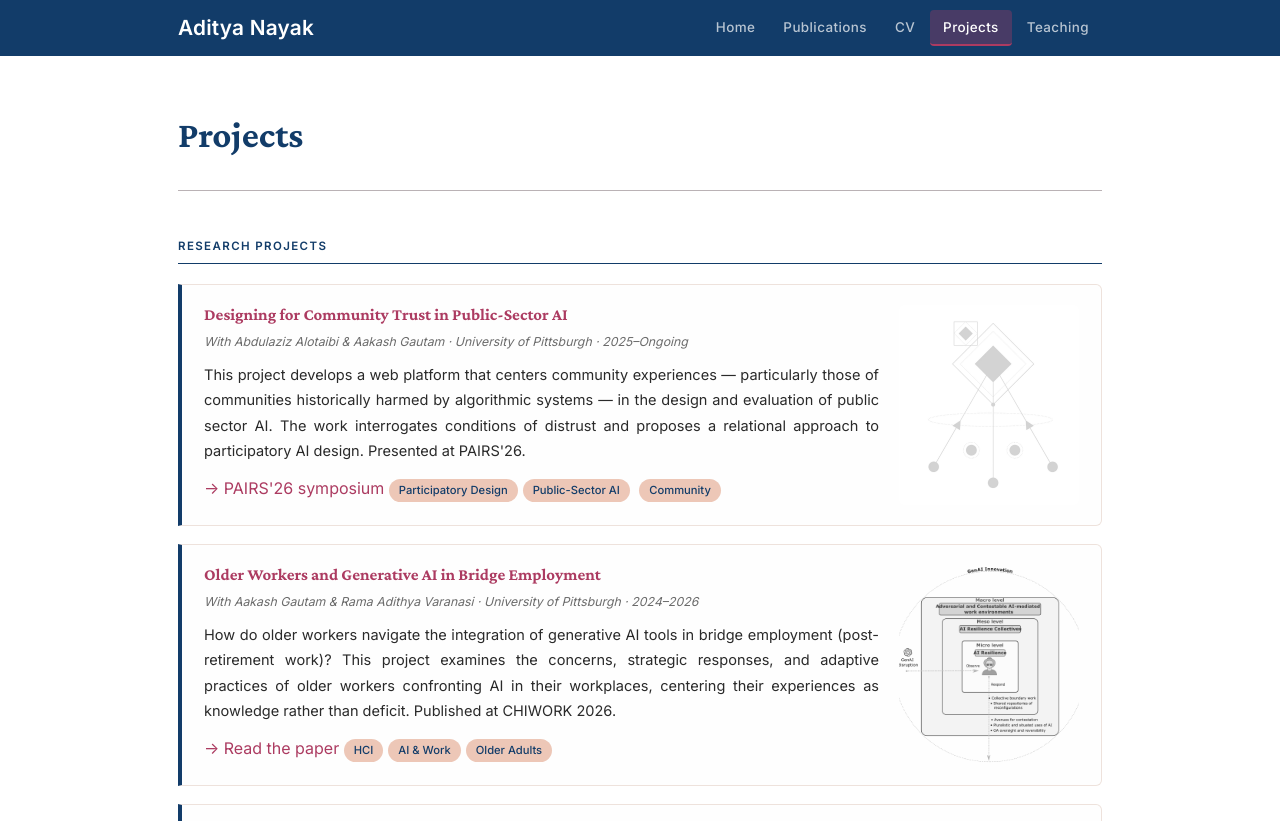
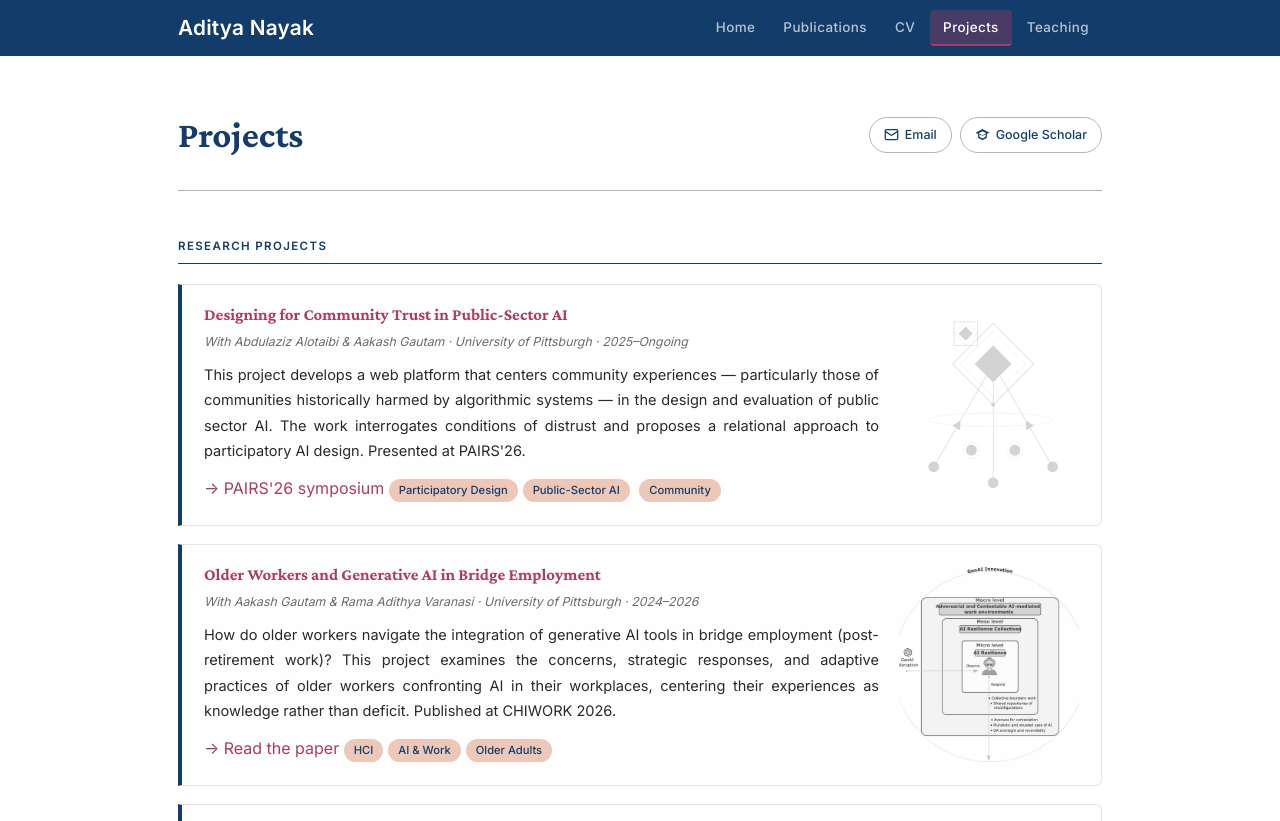
Before and after one commit to adityanayak-info/adityanayak-info.github.io, a Jekyll site: the page built from projects.md, in a window 1280 px wide and 900 px high, cut to the strip 0-821 px from the top of the window. Built offline with Jekyll 4.4.1, drawn with Linux system fonts in a browser that asks for light colours.

Commit message:
Update projects.md

```diff
--- a/projects.md
+++ b/projects.md
@@ -4,8 +4,19 @@
 permalink: /projects/
 ---
 
-# Projects
-
+<div style="display:flex;align-items:center;justify-content:space-between;margin-bottom:1.5rem;">
+  <h1 style="margin:0;">Projects</h1>
+  <div style="display:flex;gap:8px;">
+    <a href="mailto:aditya.nayak@pitt.edu" aria-label="Email" style="display:inline-flex;align-items:center;gap:6px;font-size:0.78rem;font-weight:500;color:#123C69;border:1.5px solid #BAB2B5;padding:6px 14px;border-radius:20px;text-decoration:none;">
+      <svg viewBox="0 0 24 24" fill="none" stroke="#123C69" stroke-width="2" width="15" height="15" aria-hidden="true"><rect x="2" y="4" width="20" height="16" rx="2"/><path d="m22 7-8.97 5.7a1.94 1.94 0 0 1-2.06 0L2 7"/></svg>
+      Email
+    </a>
+    <a href="https://scholar.google.com/citations?user=2aDc8HAAAAAJ&hl=en" target="_blank" rel="noopener" style="display:inline-flex;align-items:center;gap:6px;font-size:0.78rem;font-weight:500;color:#123C69;border:1.5px solid #BAB2B5;padding:6px 14px;border-radius:20px;text-decoration:none;">
+      <svg viewBox="0 0 24 24" fill="#123C69" width="15" height="15" aria-hidden="true"><path d="M12 3 1 9l4 2.18V17l7 4 7-4v-5.82L23 9zm6.36 7L12 13.36 5.64 10 12 6.64zM17 15.56l-5 2.86-5-2.86v-3.73L12 14l5-2.17z"/></svg>
+      Google Scholar
+    </a>
+  </div>
+</div>
 ---
 
 ## Research Projects
```
